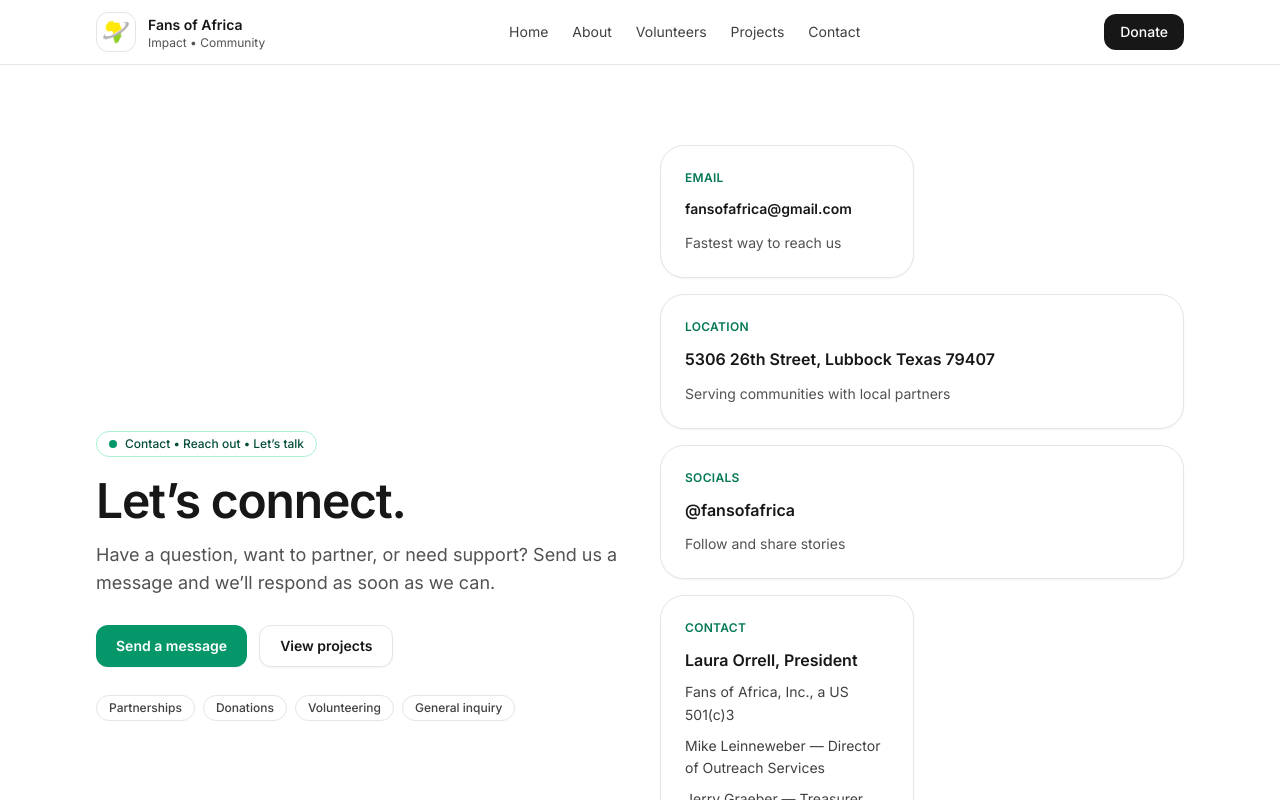
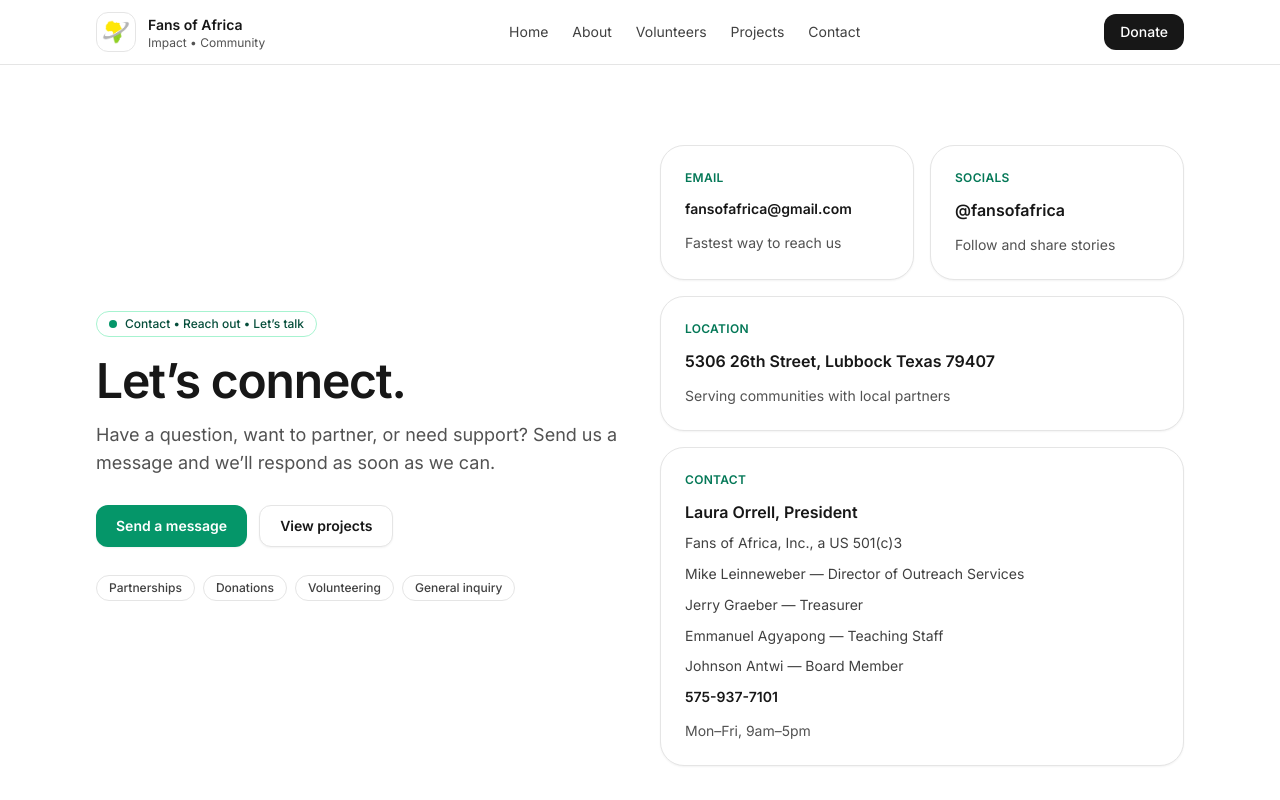
Before and after one commit to dampknet/fans-of-africa, a Next.js app: page /contact in a window 1280 px wide. Shown: the top 800 px of the page. Built offline with nearby package versions, Linux system fonts and the light colour scheme.

Commit message:
update of contact page

```diff
--- a/src/app/(site)/contact/page.tsx
+++ b/src/app/(site)/contact/page.tsx
@@ -168,6 +168,8 @@
             </div>
 
            {/* SIDE CARDS */}
+          <div className="space-y-4">
+            {/* Top row: Email + Socials */}
             <div className="grid gap-4 sm:grid-cols-2">
               <ContactCard
                 title="Email"
@@ -175,20 +177,21 @@
                 hint="Fastest way to reach us"
               />
 
+              <ContactCard
+                title="Socials"
+                items={["@fansofafrica"]}
+                hint="Follow and share stories"
+              />
+            </div>
 
+            {/* Location full width */}
             <ContactCard
               title="Location"
               items={["5306 26th Street, Lubbock Texas 79407"]}
               hint="Serving communities with local partners"
-                wide
             />
 
-              <ContactCard
-                title="Socials"
-                items={["@fansofafrica"]}
-                hint="Follow and share stories"
-                wide
-              />
+            {/* Contact full width (this is the big one) */}
             <ContactCard
               title="Contact"
               items={[
@@ -203,6 +206,7 @@
               hint="Mon–Fri, 9am–5pm"
             />
           </div>
+
           </div>
         </div>
       </section>
```
Lines whose indentation alone changed are shown as unchanged.
